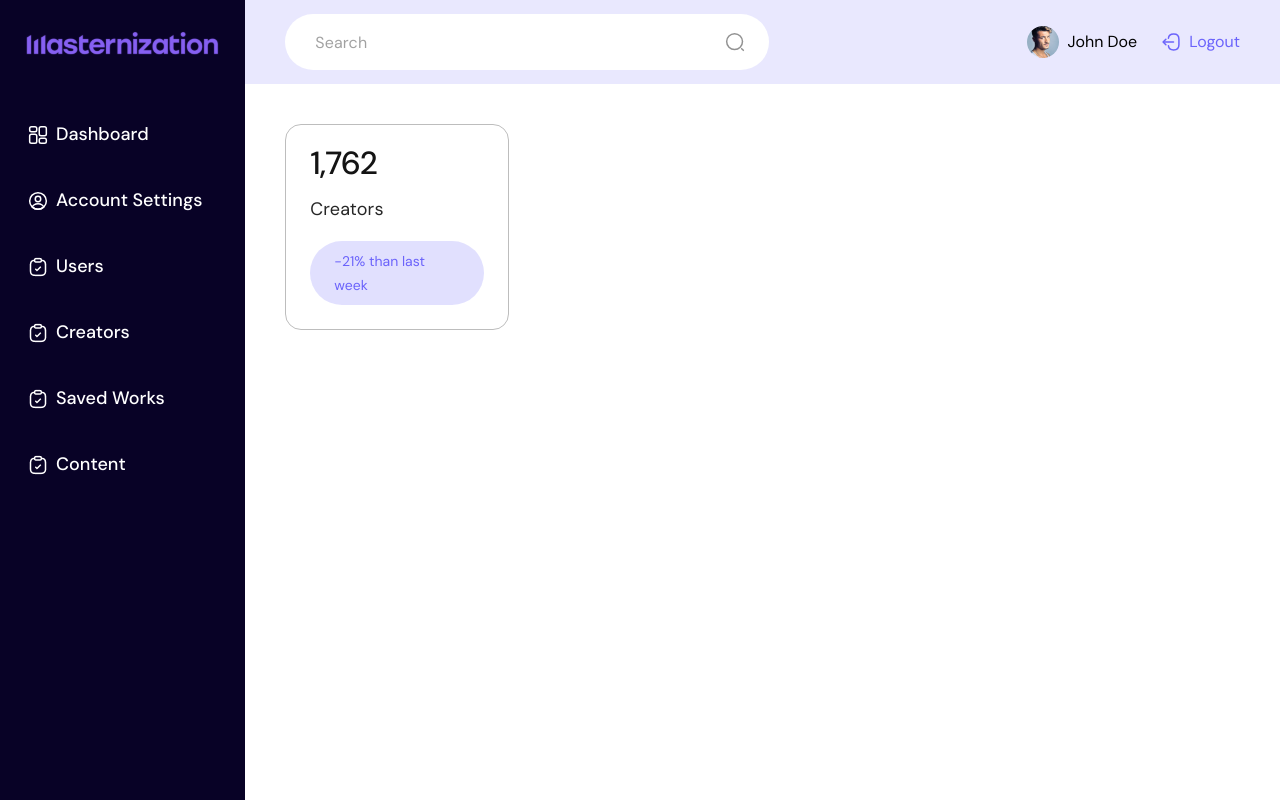
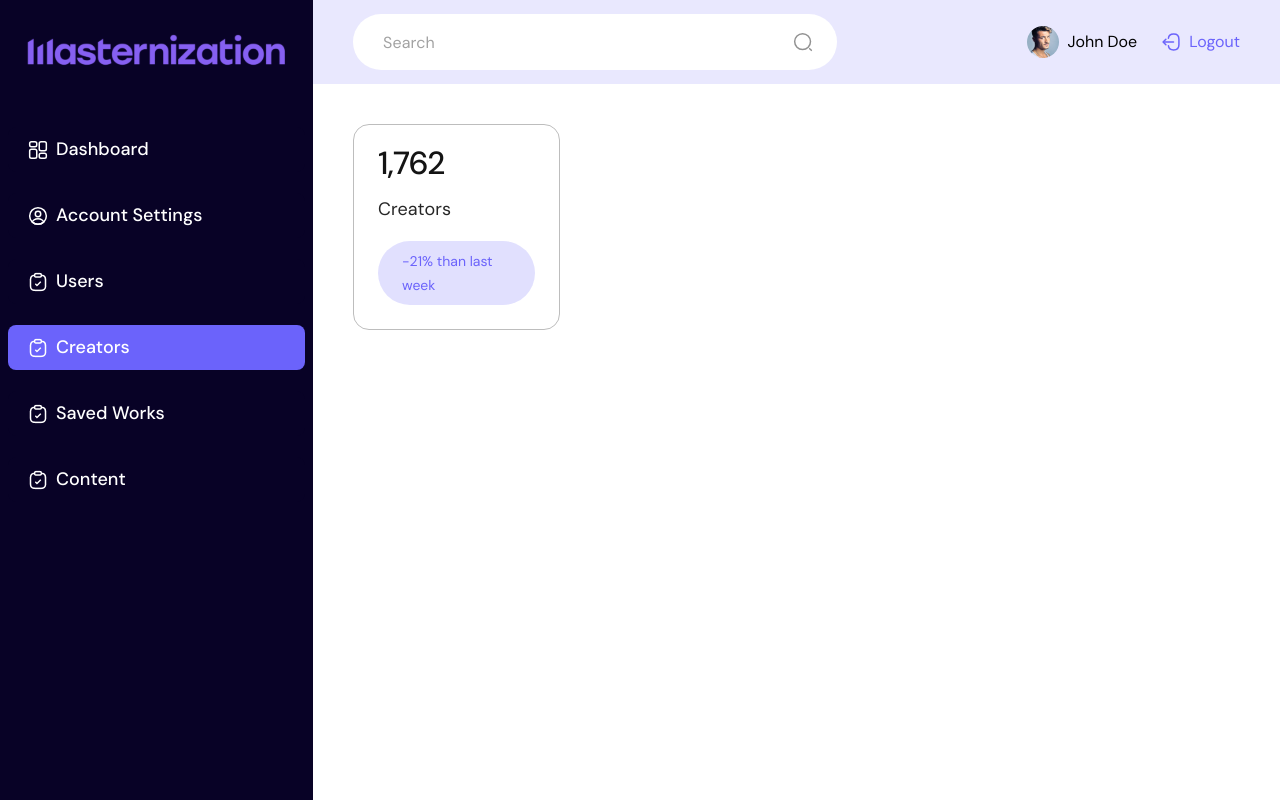
Before and after one commit to HammadRafiq/masternization, a React (Create React App) app: page /dashboard/creators in a window 1280 px wide. Built offline with nearby package versions, Linux system fonts and the light colour scheme.

Commit message:
Links updated

```diff
--- a/src/Components/Common/CustomMenu.jsx
+++ b/src/Components/Common/CustomMenu.jsx
@@ -53,7 +53,7 @@ const CustomMenu = ({
                         }}
                     >
                         <Box style={{ display: "flex", alignItems: "center", gap: "7px" }}>
-                            <Typography variant='body2'>
+                            <Typography variant='body2' textTransform="capitalize">
                                 {item.title}
                             </Typography>
                         </Box>
--- a/src/Components/Common/LoadButton.js
+++ b/src/Components/Common/LoadButton.js
@@ -9,6 +9,7 @@ const LoadButton = (
 ) => {
   return (
     <Button
+      type='submit'
       sx={{
         backgroundColor: 'var(--purple)',
         color: 'var(--white)',
--- a/src/Components/Dashboard/Common/MenuItem.jsx
+++ b/src/Components/Dashboard/Common/MenuItem.jsx
@@ -1,11 +1,17 @@
 import React from 'react'
-import { Link } from 'react-router-dom';
+import { Link, useLocation } from 'react-router-dom';
 import Box from '@mui/material/Box';
 
-const MenuItem = ({ icon, title, link }) => {
+const MenuItem = ({ icon, title, link, linkRef }) => {
+    const location = useLocation()
+    const isActiveMenu = location.pathname.includes(linkRef)
+
     return (
         <>
-            <Box className="dashboard-menu-item" sx={{ margin:'0 8px 21px', display:'flex', alignItems:'center', padding:'12px 20px' }}>
+            <Box
+                className="dashboard-menu-item"
+                sx={{ margin: '0 8px 21px', display: 'flex', alignItems: 'center', padding: '12px 20px', background: isActiveMenu ? "var(--purple)" : "var(--dark-purple)", borderRadius: "8px" }}
+            >
                 <img className="mr-8" src={icon} alt="menu icon" />
                 <li><Link to={link}>{title}</Link></li>
             </Box>
--- a/src/Components/Dashboard/NavigationBar.jsx
+++ b/src/Components/Dashboard/NavigationBar.jsx
@@ -7,21 +7,42 @@ import SavedIcon from '../../Assets/dashboard/clipboard-tick.png'
 import DashboardLogo from '../../Assets/dashboard/Logo.svg'
 import Box from '@mui/material/Box';
 
+const MENU = [
+    {
+        title: "Dashboard",
+        icon: DashboardIcon,
+        link: "/dashboard"
+    },
+    {
+        title: "Account Settings",
+        icon: AccountIcon,
+        link: "/dashboard/account-settings"
+    },
+    {
+        title: "Dashboard",
+        icon: DashboardIcon,
+        link: "dashboard"
+    },
+    {
+        title: "Dashboard",
+        icon: DashboardIcon,
+        link: "dashboard"
+    },
+]
+
 const NavigationBar = () => {
     return (
         <>
-            <Box sx={{padding:'24px 24px 40px'}}>
-                <img style={{maxWidth:'100%'}} src={DashboardLogo} alt="Dashboard Logo" />
+            <Box sx={{ padding: '24px 24px 40px' }}>
+                <img style={{ maxWidth: '100%' }} src={DashboardLogo} alt="Dashboard Logo" />
             </Box>
             <ul className="list-style-none">
-                <MenuItem icon={DashboardIcon} title={'Dashboard'} link={'/dashboard'} />
-                <MenuItem icon={AccountIcon} title={'Account Settings'} link={'/dashboard/account-settings'} />
-                <MenuItem icon={SavedIcon} title={'Users'} link={'/dashboard/users'} />
-                <MenuItem icon={SavedIcon} title={'Creators'} link={'/dashboard/creators'} />
-                <MenuItem icon={SavedIcon} title={'Saved Works'} link={'/dashboard/saved-works'} />
-                <MenuItem icon={SavedIcon} title={'Content'} link={'/dashboard/content'} />
-
-
+                <MenuItem icon={DashboardIcon} title={'Dashboard'} link={'/dashboard/overview'} linkRef="overview" />
+                <MenuItem icon={AccountIcon} title={'Account Settings'} link={'/dashboard/account-settings'} linkRef="account-settings" />
+                <MenuItem icon={SavedIcon} title={'Users'} link={'/dashboard/users'} linkRef="users" />
+                <MenuItem icon={SavedIcon} title={'Creators'} link={'/dashboard/creators'} linkRef="creators" />
+                <MenuItem icon={SavedIcon} title={'Saved Works'} link={'/dashboard/saved-works'} linkRef="saved-works" />
+                <MenuItem icon={SavedIcon} title={'Content'} link={'/dashboard/content'} linkRef="content" />
             </ul>
         </>
     )
--- a/src/Layout/DashboardLayout.jsx
+++ b/src/Layout/DashboardLayout.jsx
@@ -14,27 +14,46 @@ import Typography from '@mui/material/Typography';
 
 const DashboardLayout = ({ children }) => {
     return (
-        <Box >
-            <Grid container>
-                <Grid sx={{
-                    minHeight: '100vh',
-                    background: 'var(--dark-purple)'
-                }} item xs={12} md={2.3}>
-                    <Box className="navigation-bar">
-                        <NavigationBar />
-                    </Box>
-                </Grid>
-                <Grid sx={{ minHeight: '100vh' }} item xs={12} md={9.7}>
+        <Box>
+            <Box display="flex">
+                <Box
+                    sx={{
+                        background: 'var(--dark-purple)',
+                        height: "100vh"
+                    }}
+                >
+                    <NavigationBar />
+                </Box>
+                <Box flex={1} height="100vh" sx={{ overflowY: "scroll" }}>
                     <Box className="top-header">
                         <DashboardHeader />
                     </Box>
                     <Box className="main-content">
                         {children}
                     </Box>
+                </Box>
+            </Box>
+            {/* <Grid container>
+                <Grid item xs={12} md={2.3}>
+                    <Box sx={{
+                        minHeight: '100vh',
+                        background: 'var(--dark-purple)'
+                    }}
+                    >
+                        <NavigationBar />
+                    </Box>
                 </Grid>
-            </Grid>
-
-
+                <Grid item xs={12} md={9.7}>
+                    <Box sx={{ minHeight: '100vh' }}>
+                        <Box className="top-header">
+                            <DashboardHeader />
+                        </Box>
+                        <Box className="main-content">
+                            {children}
+                        </Box>
+                    </Box>
+                </Grid>
+            </Grid> */}
         </Box>
     )
 }
--- a/src/Layout/index.jsx
+++ b/src/Layout/index.jsx
@@ -14,7 +14,7 @@ const pages = [
     },
     {
         title: "Dashboard",
-        link: "/courses"
+        link: "/dashboard/overview"
     },
     {
         title: "Courses",
@@ -33,8 +33,12 @@ const pages = [
         link: "/tools"
     },
     {
-        title: "Youtube Channels",
+        title: "YouTube Channels",
         link: "/youtube-channels"
+    },
+    {
+        title: "Groups",
+        link: "/groups-forums"
     },
     {
         title: "Jobs",
@@ -66,7 +70,7 @@ const Layout = ({ children }) => {
                                     navigate(page.link)
                                 }}
                                 sx={{
-                                    my: 2, color: isActiveMenu ? "#6B63FB" : 'black', display: 'block',
+                                    my: 2, px: "6px", color: isActiveMenu ? "#6B63FB" : 'black', display: 'block', textTransform: "capitalize", fontWeight: isActiveMenu ? 700 : 400
                                 }}
                             >
                                 {page.title}
--- a/src/Pages/Dashboard/InnerPages/AccountSettings.jsx
+++ b/src/Pages/Dashboard/InnerPages/AccountSettings.jsx
@@ -30,7 +30,6 @@ const AccountSettings = () => {
   };
 
   return (
-    <>
     <Box sx={{ padding: '40px' }}>
       <Grid container spacing={10}>
         <Grid item xs={12} md={6}>
@@ -160,8 +159,6 @@ const AccountSettings = () => {
         </Grid>
       </Grid>
     </Box>
-
-    </>
   )
 }
 
```
Also changed, not shown: src/App.js (+21 -20 lines). Lines whose indentation alone changed are shown as unchanged.
